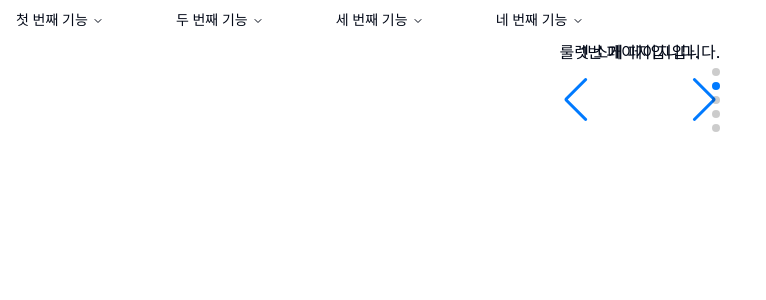
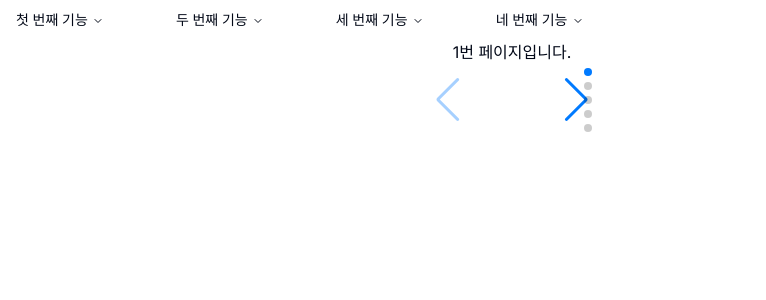
Before and after one commit to heon-2/mechuri, a Next.js app in the folder mechuri/: page /main in a window 1280 px wide. Shown: the top 300 px of the page, without its empty margins (0-766 px from the left). Built offline with nearby package versions, Linux system fonts and the light colour scheme.

Commit message:
fix: swiper.js vertical scroll 시에 겹치는 오류 해결

```diff
--- a/mechuri/src/app/main/MainPage.tsx
+++ b/mechuri/src/app/main/MainPage.tsx
@@ -13,25 +13,22 @@ import FoodMap from '@/components/main/FoodMap';
 import Roulette from '@/components/main/Roulette';
 export default function MainPage() {
   return (
-    <div className="flex h-full justify-center w-full">
+    <div className="flex h-full w-4/5">
       <Swiper
-        // className="mySwiper"
+        className="mySwiper"
         direction={'vertical'}
         navigation={true}
         mousewheel={true}
-        effect={'fade'}
         pagination={{
           clickable: true,
         }}
         autoHeight={true}
         modules={[Pagination, EffectFade, Navigation, Mousewheel, Autoplay]}
-        // centeredSlides={true}
         autoplay={{
-          delay: 5000,
+          delay: 8000,
           disableOnInteraction: false,
         }}
-        // spaceBetween={50}
-        // slidesPerView={1}
+        slidesPerView={1}
         onSlideChange={() => console.log('slide change')}
         onSwiper={(swiper) => console.log(swiper)}
       >
```
